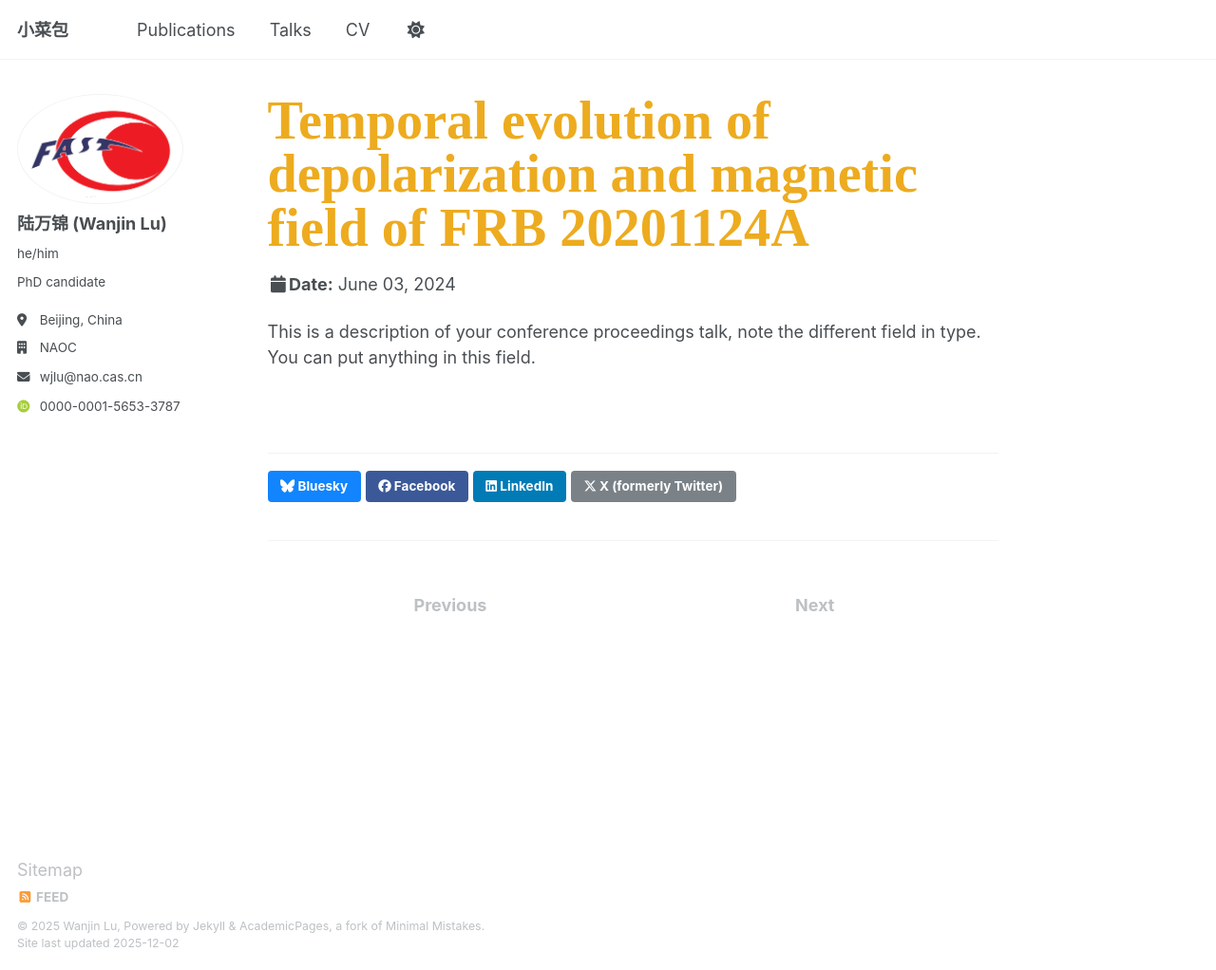
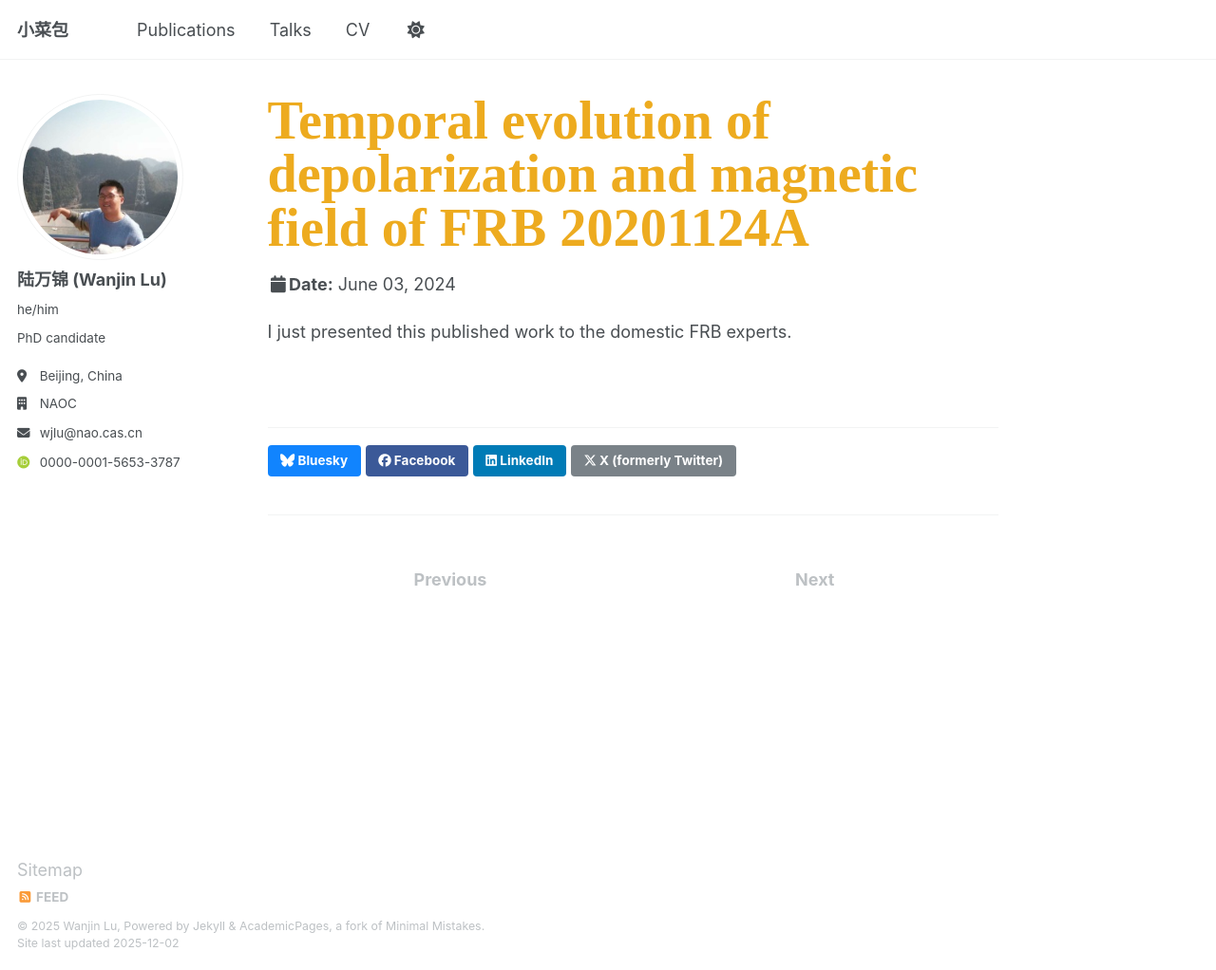
Before and after one commit to IsaacVibe/wjlu, a Jekyll site: the page built from _talks/FRB2024-ccnu.md, in a window 1280 px wide and 1022 px high. Shown: the whole window at 95% size. Built offline with Jekyll 4.4.1, drawn with Linux system fonts in a browser that asks for light colours; some web fonts are replaced.

Commit message:
still trying

```diff
--- a/_config.yml
+++ b/_config.yml
@@ -22,7 +22,7 @@ repository               : "IsaacVibe"
 #               Additional customization can be done by editing /_includes/author-profile.html
 author:
   # Biographic information
-  avatar           : "FAST.jpg"
+  avatar           : "avatar.jpg"
   name             : "陆万锦 (Wanjin Lu)"
   pronouns         : "he/him" # example: "she/her"
   bio              : "PhD candidate"
--- a/_talks/FRB2024-ccnu.md
+++ b/_talks/FRB2024-ccnu.md
@@ -8,4 +8,4 @@ date: 2024-06-03
 location: "Wuhan, China"
 ---
 
-This is a description of your conference proceedings talk, note the different field in type. You can put anything in this field.
+I just presented this published work to the domestic FRB experts.
```
